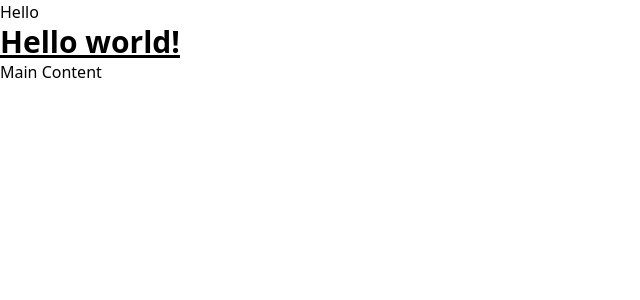
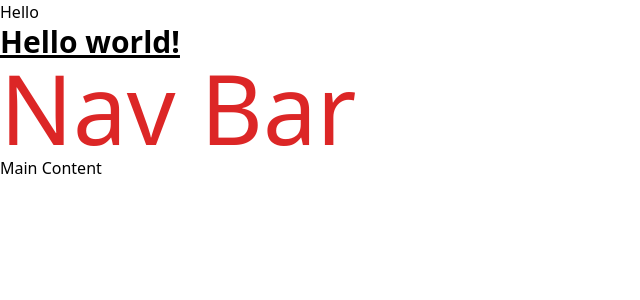
Before and after one commit to DushanMalind/Angular-Learning, an Angular app: page / in a window 1280 px wide. Shown: the top 300 px of the page, without its empty margins (0-640 px from the left). Built offline with nearby package versions, Linux system fonts and the light colour scheme.

Commit message:
Navbar check class add Tailwind

```diff
--- a/src/app/navbar/navbar.component.html
+++ b/src/app/navbar/navbar.component.html
@@ -5,6 +5,6 @@
   <title>Nav Bar</title>
 </head>
 <body>
-
+<h1 class="text-red-600 hover:text-blue-600 cursor-pointer text-8xl">Nav Bar</h1>
 </body>
 </html>
```
